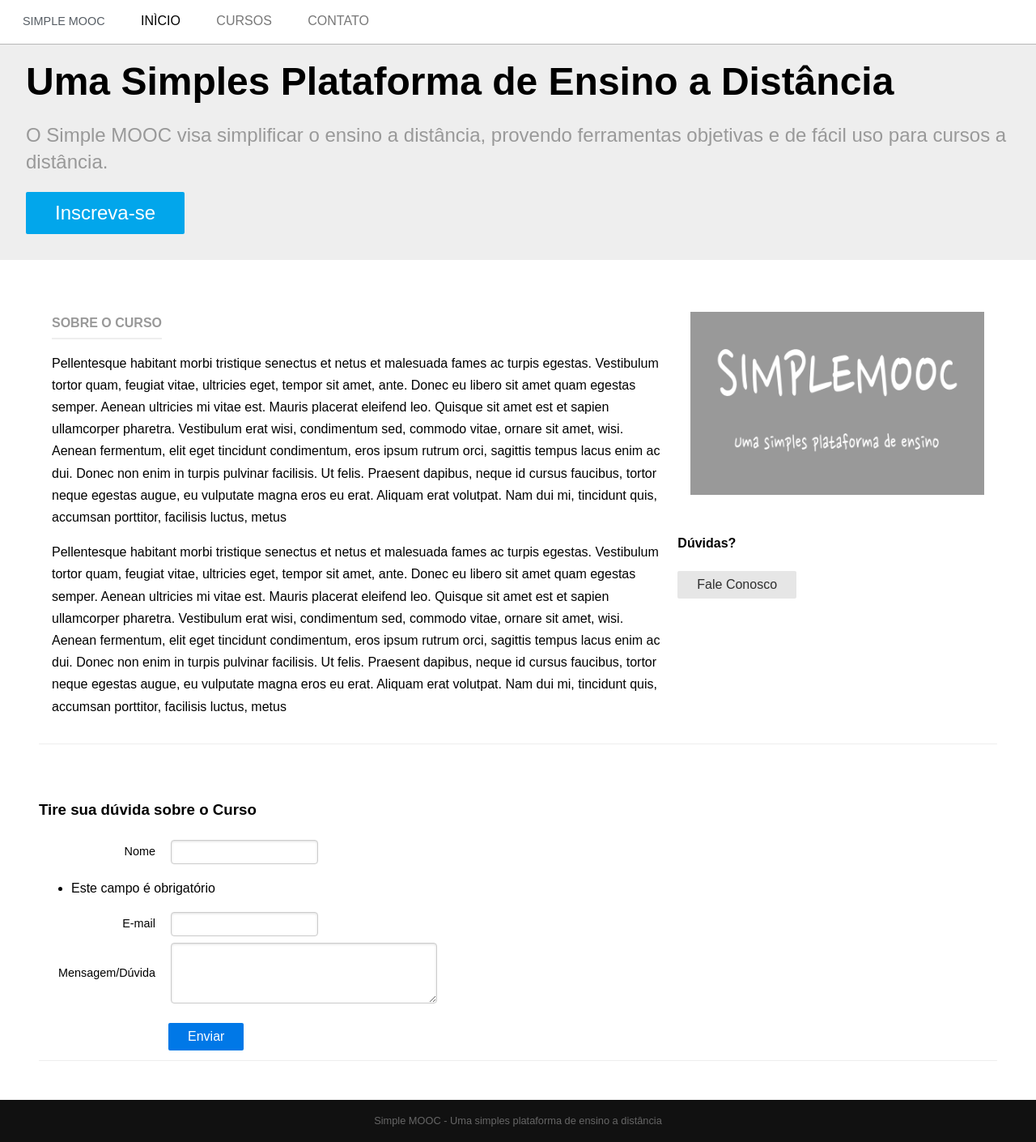
After one commit to Jandersolutions/django-simplemooc, a Django app: template simplemooc/courses/templates/courses/details.html in a window 1280 px wide. The commit adds this page. Shown: the whole page at 81% size. Run offline with Django 3.2, Linux system fonts and the light colour scheme; the template is opened without the code that fills it, so the values that code supplies are empty; parts of the project's set-up code (start-up, migrations or seed data) failed here and were passed over; some libraries are stand-ins or nearby versions.

Commit message:
criação da pagina que busca os detalhes do curso

```diff
--- a/simplemooc/courses/models.py
+++ b/simplemooc/courses/models.py
@@ -10,7 +10,8 @@ class CourseManager(models.Manager):
 class Course(models.Model):
     name = models.CharField('Nome', max_length=100)
     slug = models.SlugField('Atalho')
-    description = models.TextField('Descrição',blank=True)
+    description = models.TextField('Descrição simples',blank=True)
+    about = models.TextField('Sobre o curso',blank=True)
     start_date = models.DateField('Data de Início', null=True, blank=True)
     image = models.ImageField(upload_to='courses/images', verbose_name='Imagem', null=True, blank=True)
     created_at = models.DateTimeField('Criado em',auto_now_add=True)
--- /dev/null
+++ b/simplemooc/courses/templates/courses/details.html
@@ -0,0 +1,69 @@
+{% extends 'base.html' %}
+
+{% block content %}
+<div class="splash">
+        <div class="pure-g-r">
+            <div class="pure-u-1">
+                <div class="l-box splash-text">
+                    <h1 class="splash-head">
+                        Uma Simples Plataforma de Ensino a Distância
+                    </h1>
+                    <h2 class="splash-subhead">
+                        O Simple MOOC visa simplificar o ensino a distância, provendo ferramentas objetivas e de fácil uso para cursos a distância.
+                    </h2>
+                    <p>
+                        <a href="#" class="pure-button primary-button">Inscreva-se</a>
+                    </p>
+                </div>
+            </div>
+        </div>
+    </div>
+    <div class="pure-g-r content-ribbon">
+        <div class="pure-u-2-3">
+            <div class="l-box">
+                <h4 class="content-subhead">Sobre o Curso</h4>
+                <p>Pellentesque habitant morbi tristique senectus et netus et malesuada fames ac turpis egestas. Vestibulum tortor quam, feugiat vitae, ultricies eget, tempor sit amet, ante. Donec eu libero sit amet quam egestas semper. Aenean ultricies mi vitae est. Mauris placerat eleifend leo. Quisque sit amet est et sapien ullamcorper pharetra. Vestibulum erat wisi, condimentum sed, commodo vitae, ornare sit amet, wisi. Aenean fermentum, elit eget tincidunt condimentum, eros ipsum rutrum orci, sagittis tempus lacus enim ac dui. Donec non enim in turpis pulvinar facilisis. Ut felis. Praesent dapibus, neque id cursus faucibus, tortor neque egestas augue, eu vulputate magna eros eu erat. Aliquam erat volutpat. Nam dui mi, tincidunt quis, accumsan porttitor, facilisis luctus, metus</p>
+                <p>Pellentesque habitant morbi tristique senectus et netus et malesuada fames ac turpis egestas. Vestibulum tortor quam, feugiat vitae, ultricies eget, tempor sit amet, ante. Donec eu libero sit amet quam egestas semper. Aenean ultricies mi vitae est. Mauris placerat eleifend leo. Quisque sit amet est et sapien ullamcorper pharetra. Vestibulum erat wisi, condimentum sed, commodo vitae, ornare sit amet, wisi. Aenean fermentum, elit eget tincidunt condimentum, eros ipsum rutrum orci, sagittis tempus lacus enim ac dui. Donec non enim in turpis pulvinar facilisis. Ut felis. Praesent dapibus, neque id cursus faucibus, tortor neque egestas augue, eu vulputate magna eros eu erat. Aliquam erat volutpat. Nam dui mi, tincidunt quis, accumsan porttitor, facilisis luctus, metus</p>
+            </div>
+        </div>
+        <div class="pure-u-1-3">
+            <div class="l-box">
+                <img src="img/course-image.png" alt="" />
+            </div>
+            <h4>Dúvidas?</h4>
+            <p>
+                <a href="#contato" title="" class="pure-button">Fale Conosco</a>
+            </p>
+        </div>
+    </div>
+    <div class="pure-g-r content-ribbon" id="contato">
+        <div class="pure-u-1">
+            <h3>Tire sua dúvida sobre o Curso</h3>
+            <form class="pure-form pure-form-aligned">
+                <fieldset>
+                    <div class="pure-control-group">
+                        <label for="name">Nome</label>
+                        <input id="name" type="text" />
+                        <ul class="errorlist">
+                            <li>Este campo é obrigatório</li>
+                        </ul>
+                    </div>
+
+                    <div class="pure-control-group">
+                        <label for="name">E-mail</label>
+                        <input id="name" type="text" />
+                    </div>
+
+                    <div class="pure-control-group">
+                        <label for="password">Mensagem/Dúvida</label>
+                        <textarea cols="40" rows="4"></textarea>
+                    </div>
+
+                    <div class="pure-controls">
+                        <button type="submit" class="pure-button pure-button-primary">Enviar</button>
+                    </div>
+                </fieldset>
+            </form>
+        </div>
+    </div>
+{% endblock %}
--- a/simplemooc/courses/urls.py
+++ b/simplemooc/courses/urls.py
@@ -1,6 +1,8 @@
 from django.urls import path, include
-from .views import index
+from .views import index, details
 
 urlpatterns = [
     path('',index, name='index'),
+    # busca o id/pk no banco de dados e tras a pagina corespondente com os dados
+    path ('<int:pk>/' , details, name = 'details' ),
 ]
```
Also changed, not shown: simplemooc/courses/templates/courses/index.html (+9 -0 lines), simplemooc/courses/views.py (+8 -0 lines), simplemooc/courses/migrations/0003_auto_20180910_1300.py (added), simplemooc/courses/migrations/0004_auto_20180910_1302.py (added).
